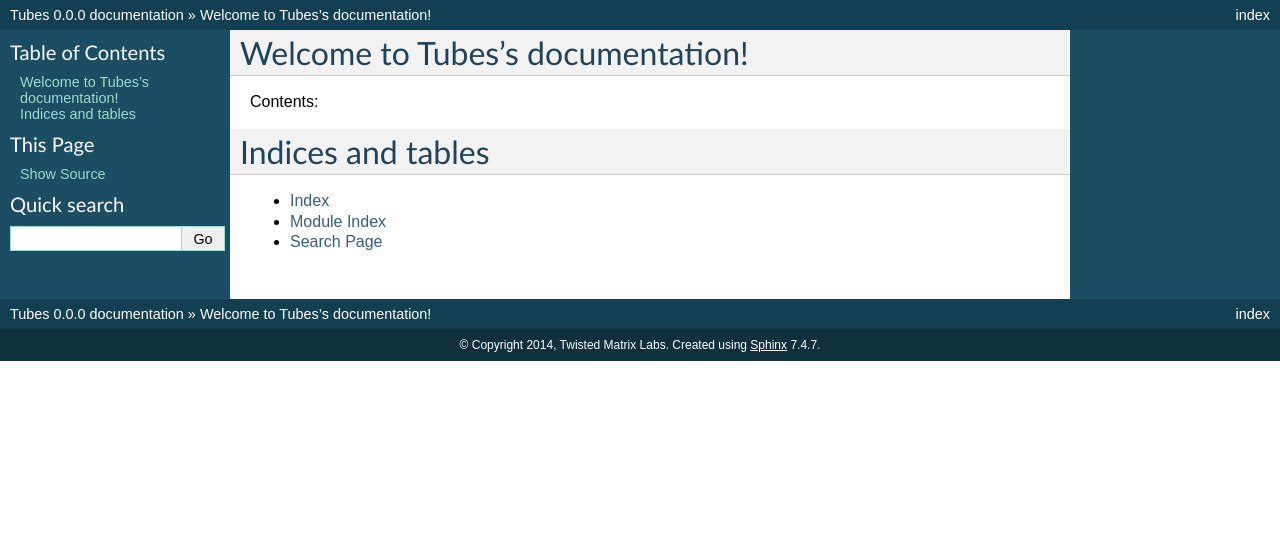
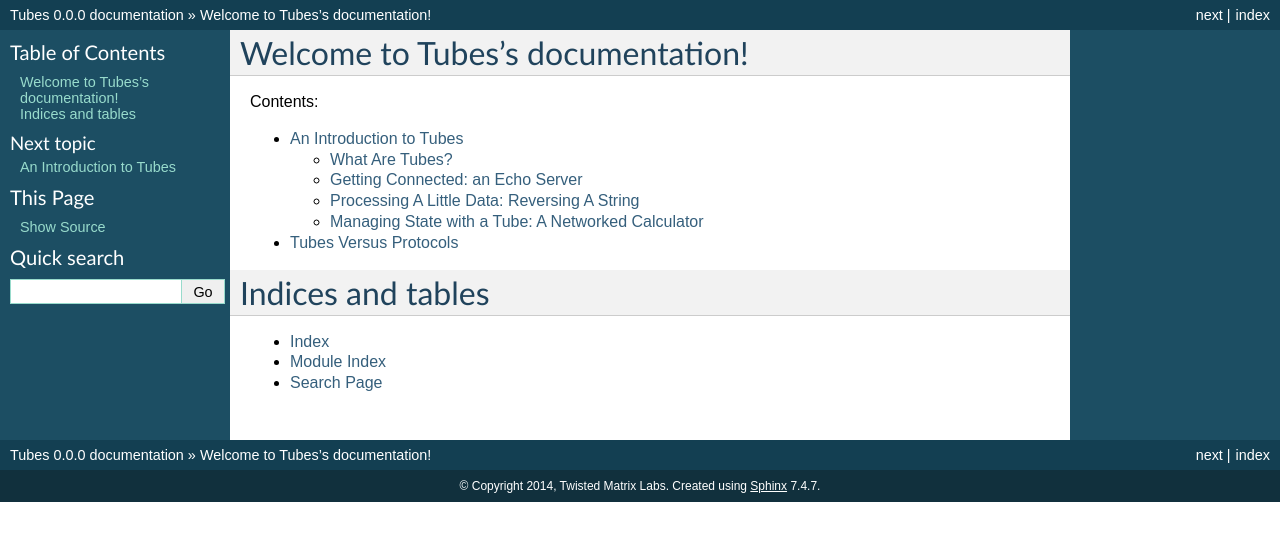
Before and after one commit to twisted/tubes, a Sphinx documentation site: the page built from docs/index.rst, in a window 1280 px wide. Shown: the top 541 px of the page. Built offline with Sphinx 7.4.7, drawn with Linux system fonts in a browser that asks for light colours; some of the changed lines change nothing that is shown.

Commit message:
copy the documentation

```diff
--- a/docs/index.rst
+++ b/docs/index.rst
@@ -11,6 +11,8 @@ Contents:
 .. toctree::
    :maxdepth: 2
 
+   tube.rst
+
 
 
 Indices and tables
--- /dev/null
+++ b/docs/listings/echoflow.py
@@ -0,0 +1,15 @@
+from twisted.tubes.protocol import factoryFromFlow
+from twisted.internet.endpoints import serverFromString
+from twisted.internet.defer import Deferred
+
+def echoFlow(fount, drain):
+    fount.flowTo(drain)
+
+def main(reactor, listenOn="stdio:"):
+    endpoint = serverFromString(reactor, listenOn)
+    endpoint.listen(factoryFromFlow(echoFlow))
+    return Deferred()
+
+from twisted.internet.task import react
+from sys import argv
+react(main, argv[1:])
--- /dev/null
+++ b/docs/listings/echonetstrings.py
@@ -0,0 +1,17 @@
+from twisted.tubes.tube import Tube
+from twisted.tubes.framing import stringsToNetstrings
+from twisted.tubes.protocol import factoryFromFlow
+from twisted.internet.endpoints import TCP4ServerEndpoint
+from twisted.internet.defer import Deferred
+
+def echoTubeFactory(fount, drain):
+    return (fount.flowTo(Tube(stringsToNetstrings()))
+                 .flowTo(drain))
+
+def main(reactor):
+    endpoint = TCP4ServerEndpoint(reactor, 4321)
+    endpoint.listen(factoryFromFlow(echoTubeFactory))
+    return Deferred()
+
+from twisted.internet.task import react
+react(main, [])
--- /dev/null
+++ b/docs/listings/fanchat.py
@@ -0,0 +1,156 @@
+
+from collections import defaultdict
+from json import loads, dumps
+
+from zope.interface.common import IMapping
+
+from twisted.internet.endpoints import serverFromString
+from twisted.internet.defer import Deferred
+
+from twisted.tubes.routing import Router, Routed, to
+from twisted.tubes.protocol import factoryFromFlow
+from twisted.tubes.itube import IFrame
+from twisted.tubes.tube import series, tube, receiver
+from twisted.tubes.framing import bytesToLines, linesToBytes
+from twisted.tubes.fan import Out, In
+
+
+
+
+@tube
+class Participant(object):
+    outputType = Routed(IMapping)
+
+    def __init__(self, hub, requestsFount, responsesDrain):
+        self._hub = hub
+        self._participation = {}
+        self._in = In()
+        self._router = Router()
+        self._participating = {}
+
+        # self._in is both commands from our own client and also messages from
+        # other clients.
+        requestsFount.flowTo(self._in.newDrain())
+        self._in.fount.flowTo(series(self, self._router.drain))
+
+        self.client = self._router.newRoute()
+        self.client.flowTo(responsesDrain)
+
+    def received(self, item):
+        return getattr(self, "do_" + item.pop("type"))(**item)
+
+    def do_name(self, name):
+        self.name = name
+        yield to(self.client, dict(named=name))
+
+    def do_join(self, channel):
+        fountFromChannel, drainToChannel = (
+            self._hub.channelNamed(channel).participate(self)
+        )
+        fountFromChannel.flowTo(self._in.newDrain())
+        fountToChannel = self._router.newRoute()
+        fountToChannel.flowTo(drainToChannel)
+
+        self._participating[channel] = fountToChannel
+        yield to(self.client,
+                 dict(type="joined", channel="channel"))
+        yield to(self._participating[channel],
+                 dict(type="joined"))
+
+    def do_speak(self, channel, message, id):
+        yield to(self._participating[channel],
+                 dict(type="spoke", message=message, id=id))
+        yield to(self.client, dict(type="spoke", id=id))
+
+    def do_shout(self, message, id):
+        for channel in self._participating.values():
+            yield to(channel, dict(type="spoke", message=message, id=id))
+        yield to(self.client, dict(type="shouted", id=id))
+
+    def do_tell(self, receiver, message):
+        # TODO: implement _establishRapportWith; should be more or less like
+        # joining a channel.
+        rapport = self._establishRapportWith(receiver)
+        yield to(rapport, dict(type="told", message=message))
+        # TODO: when does a rapport end?  timeout as soon as the write buffer
+        # is empty?
+
+    def do_told(self, sender, message):
+        yield to(self.client, message)
+
+    def do_spoke(self, channel, sender, message):
+        yield to(self.client, dict(type="spoke", channel=channel,
+                                   sender=sender.name, message=message))
+
+
+
+@receiver(IFrame, IMapping)
+def linesToCommands(line):
+    yield loads(line)
+
+
+
+@receiver(IMapping, IFrame)
+def commandsToLines(message):
+    yield dumps(message)
+
+
+
+class Channel(object):
+    def __init__(self, name):
+        self._name = name
+        self._out = Out()
+        self._in = In()
+        self._in.fount.flowTo(self._out.drain)
+
+    def participate(self, participant):
+        @receiver(IMapping, IMapping)
+        def addSender(item):
+            yield dict(item, sender=participant, channel=self._name)
+
+        return (self._out.newFount(),
+                series(addSender, self._in.newDrain()))
+
+
+
+@tube
+class OnStop(object):
+    def __init__(self, callback):
+        self.callback = callback
+    def received(self, item):
+        yield item
+    def stopped(self, reason):
+        self.callback()
+        return ()
+
+
+
+class Hub(object):
+    def __init__(self):
+        self.participants = []
+        self.channels = defaultdict(Channel)
+
+    def newParticipantFlow(self, fount, drain):
+        commandFount = fount.flowTo(
+            series(OnStop(lambda: self.participants.remove(participant)),
+                   bytesToLines(), linesToCommands)
+        )
+        commandDrain = series(commandsToLines, linesToBytes(), drain)
+        participant = Participant(self, commandFount, commandDrain)
+        self.participants.append(participant)
+
+    def channelNamed(self, name):
+        return self.channels[name]
+
+
+
+def main(reactor, port="stdio:"):
+    endpoint = serverFromString(reactor, port)
+    endpoint.listen(factoryFromFlow(Hub().newParticipantFlow))
+    return Deferred()
+
+
+
+from twisted.internet.task import react
+from sys import argv
+react(main, argv[1:])
--- /dev/null
+++ b/docs/listings/portforward.py
@@ -0,0 +1,23 @@
+
+import os
+
+from twisted.tubes.protocol import factoryFromFlow
+from twisted.internet.endpoints import serverFromString, clientFromString
+from twisted.internet.defer import Deferred
+
+def main(reactor, listen="tcp:4321", connect="tcp:localhost:6543"):
+    clientEndpoint = clientFromString(reactor, connect)
+    serverEndpoint = serverFromString(reactor, listen)
+
+    def incomingTubeFactory(listeningFount, listeningDrain):
+        def outgoingTubeFactory(connectingFount, connectingDrain):
+            listeningFount.flowTo(connectingDrain)
+            connectingFount.flowTo(listeningDrain)
+        clientEndpoint.connect(factoryFromFlow(outgoingTubeFactory))
+
+    serverEndpoint.listen(factoryFromFlow(incomingTubeFactory))
+    return Deferred()
+
+from twisted.internet.task import react
+from sys import argv
+react(main, argv[1:])
--- /dev/null
+++ b/docs/listings/reversetube.py
@@ -0,0 +1,24 @@
+from twisted.tubes.protocol import factoryFromFlow
+from twisted.internet.endpoints import serverFromString
+from twisted.internet.defer import Deferred
+from twisted.tubes.tube import tube, series
+
+@tube
+class Reverser(object):
+    def received(self, item):
+        yield b"".join(reversed(item))
+
+def reverseFlow(fount, drain):
+    from twisted.tubes.framing import bytesToLines, linesToBytes
+    lineReverser = series(bytesToLines(), Reverser(), linesToBytes())
+    fount.flowTo(lineReverser).flowTo(drain)
+
+def main(reactor, listenOn="stdio:"):
+    endpoint = serverFromString(reactor, listenOn)
+    endpoint.listen(factoryFromFlow(reverseFlow))
+    return Deferred()
+
+from twisted.internet.task import react
+
+from sys import argv
+react(main, argv[1:])
--- /dev/null
+++ b/docs/listings/rpn.py
@@ -0,0 +1,95 @@
+
+from twisted.tubes.protocol import factoryFromFlow
+from twisted.tubes.itube import IFrame, ISegment
+from twisted.tubes.tube import tube, receiver
+
+from twisted.internet.endpoints import serverFromString
+from twisted.internet.defer import Deferred
+
+class Calculator(object):
+    def __init__(self):
+        self.stack = []
+
+    def push(self, number):
+        self.stack.append(number)
+
+    def do(self, operator):
+        left = self.stack.pop()
+        right = self.stack.pop()
+        result = operator(left, right)
+        self.push(result)
+        return result
+
+@receiver(inputType=IFrame)
+def linesToNumbersOrOperators(line):
+    from operator import add, mul
+    try:
+        yield int(line)
+    except ValueError:
+        if line == '+':
+            yield add
+        elif line == '*':
+            yield mul
+
+@tube
+class CalculatingTube(object):
+    def __init__(self, calculator):
+        self.calculator = calculator
+
+    def received(self, value):
+        if isinstance(value, int):
+            self.calculator.push(value)
+        else:
+            yield self.calculator.do(value)
+
+@receiver()
+def numbersToLines(value):
+    yield str(value).encode("ascii")
+
+@tube
+class Prompter(object):
+    inputType = ISegment
+    outputType = ISegment
+    def started(self):
+        yield "> "
+    def received(self, item):
+        yield "> "
+
+def promptingCalculatorSeries():
+    from twisted.tubes.fan import Thru
+    from twisted.tubes.tube import series
+    from twisted.tubes.framing import bytesToLines, linesToBytes
+
+    full = series(bytesToLines(),
+                  Thru([series(linesToNumbersOrOperators,
+                               CalculatingTube(Calculator()),
+                               numbersToLines,
+                               linesToBytes()),
+                        series(Prompter())]))
+    return full
+
+def calculatorSeries():
+    from twisted.tubes.tube import series
+    from twisted.tubes.framing import bytesToLines, linesToBytes
+
+    return series(
+        bytesToLines(),
+        linesToNumbersOrOperators,
+        CalculatingTube(Calculator()),
+        numbersToLines,
+        linesToBytes()
+    )
+
+def mathFlow(fount, drain):
+    processor = calculatorSeries()
+    nextDrain = fount.flowTo(processor)
+    nextDrain.flowTo(drain)
+
+def main(reactor, port="stdio:"):
+    endpoint = serverFromString(reactor, port)
+    endpoint.listen(factoryFromFlow(mathFlow))
+    return Deferred()
+
+from twisted.internet.task import react
+from sys import argv
+react(main, argv[1:])
--- /dev/null
+++ b/docs/tube.rst
@@ -0,0 +1,230 @@
+
+An Introduction to Tubes
+========================
+
+What Are Tubes?
+---------------
+
+The :api:`tubes <tubes>` package provides composable flow-control and data processing.
+
+Flow-control is control over the source, destination, and rate of data being processed.
+Tubes implements this in a type-agnostic way, meaning that a set of rules for controlling the flow of data can control that flow regardless of the type of that data, from raw streams of bytes to application-specific messages and back again.
+
+Composable data processing refers to processing that can occur in independent units.
+For example, the conversion of a continuous stream of bytes into a discrete sequence of messages can be implemented independently from the presentation of or reactions to those messages.
+This allows for similar messages to be relayed in different formats and by different protocols, but be processed by the same code.
+
+In this document, you will learn how to compose founts (places where data comes from), drains (places where data goes to), and tubes (things that modify data by converting inputs to outputs) to create flows.
+You'll also learn how to create your own tubes to perform your own conversions of input to output.
+By the end, you should be able to put a series of tubes onto the Internet as a server or a client.
+
+
+Getting Connected: an Echo Server
+---------------------------------
+
+Let's start with an example.
+The simplest way to process any data is to avoid processing it entirely, to pass input straight on to output.
+On a network, that means an echo server as described in :rfc:`862`.
+Here's a function which uses interfaces defined by ``tubes`` to send its input straight on to its output:
+
+.. literalinclude:: listings/echoflow.py
+    :pyobject: echoFlow
+
+In the above example, ``echoFlow`` takes two things: a :api:`tubes.itube.IFount <fount>`, or a source of data, and a :api:`tubes.itube.IDrain <drain>` , or a place where data eventually goes.
+Such a function is called a "flow", because it establishes a flow of data from one place to another.
+Most often, the arguments to such a function are the input from and the output to the same network connection.
+The fount represents data coming in over the connection, and the drain represents data going back out over that same connection.
+
+To *use* ``echoFlow`` as a server, you have to attach it to a listening :doc:`endpoint <endpoints>`.
+
+:download:`echoflow.py <listings/echoflow.py>`
+
+.. literalinclude:: listings/echoflow.py
+
+This fully-functioning example (just run it with "``python echoflow.py``") implements an echo server.
+By default, you can test it out by typing into it.
+
+.. code-block:: console
+
+    $ python echoflow.py
+    are you an echo server?
+    are you an echo server?
+    ^C
+
+If you want to see this run on a network, you can give it an endpoint description.
+For example, to run on TCP port 4321:
+
+.. code-block:: console
+
+    $ python echoflow.py tcp:4321
+
+and then in another command-line window:
+
+.. code-block:: console
+
+    $ telnet 127.0.0.1 4321
+    Trying 127.0.0.1...
+    Connected to localhost.
+    Escape character is '^]'.
+    are you an echo server?
+    are you an echo server?
+    ^]
+    telnet> close
+    Connection closed.
+
+You can test it out with ``telnet localhost 4321``.
+
+.. note::
+
+    If you are on Windows, ``telnet`` is not installed by default.
+    If you see an error message like:
+
+    .. code-block:: console
+
+        'telnet' is not recognized as an internal or external command,
+        operable program or batch file.
+
+    then you can install ``telnet`` by running the command
+
+    .. code-block:: console
+
+        C:\> dism /online /Enable-Feature /FeatureName:TelnetClient
+
+    in an Administrator command-prompt first.
+
+However, this example still performs no processing of the data that it is receiving.
+
+Processing A Little Data: Reversing A String
+--------------------------------------------
+
+Let's perform some very simple processing on our input data: we will reverse each line that we receive.
+
+This immediately raises the question: how do we tell when we have received a whole line?
+The previous echo example didn't care because it would just emit whatever bytes were sent to it, regardless of whether it had received a whole message or not.
+(It just so happens that your terminal only sends the bytes when you hit the "enter" key.)
+We can't just split up the incoming data with ``bytes.split`` because we might receive one line, part of a line, or multiple lines in one network message.
+Luckily Twisted implements this for us, with the handy :api:`tubes.framing` module (so called because it puts "frames" around chunks of bytes, and you can distinguish one chunk from the next).
+
+.. note::
+
+    There are many types of framing mechanisms, and the one we're demonstrating here, line-oriented message separation, while it is extremely common, is one of the worst ones.
+    For example, a line-delimited message obviously cannot include a newline, and if you try to transmit one that does, you may get a garbled data stream.
+    The main advantage of a line-separated protocol is that it works well for interactive examples, since a human being can type lines into a terminal.
+    For example, it works well for documentation :-).
+    However, if you're designing your own network protocol, please consider using a length-prefixed framing mechanism, such as :api:`tubes.framing.netstringsToStrings <netstrings>`.
+
+Much like in the echo example, we need a flow function which sets up the flow of data from a fount to a drain.
+
+.. literalinclude:: listings/reversetube.py
+   :pyobject: reverseFlow
+
+In this flow function, we have a new object, a *series of Tubes*, created by the :api:`tubes.tube.series <series>` function.
+You can read the construction of the ``lineReverser`` series as a flow of data from left to right.
+The output from each tube in the series is passed as the input to the tube to its right.
+
+We are expecting a stream of bytes as our input, because that's the only thing that ever comes in from a network.
+Therefore the first element in the series, :api:`tubes.framing.bytesToLines <bytesToLines>`, as its name implies, converts the stream of bytes into a sequence of lines.
+The next element in the series, ``Reverser``, reverses its inputs, which, being the output of :api:`tubes.framing.bytesToLines <bytesToLines>`, are lines.
+
+``Reverser`` is implemented like so:
+
+.. literalinclude:: listings/reversetube.py
+   :pyobject: Reverser
+
+
+Managing State with a Tube: A Networked Calculator
+--------------------------------------------------
+
+To demonstrate both receiving and processing data, let's write a `reverse polish notation <https://en.wikipedia.org/wiki/Reverse_Polish_notation>`_ calculator for addition and multiplication.
+
+Interacting with it should look like this:
+
+.. code-block:: console
+    :emphasize-lines: 4,7
+
+    3
+    4
+    +
+    7
+    2
+    *
+    14
+
+In order to implement this program, you will construct a *series* of objects which process the data; specifically, you will create a :api:`tubes.series <series>` of :api:`tubes.Tube <Tube>`\s.
+Each :api:`tubes.Tube` in the :api:`tubes.series` will be responsible for processing part of the data.
+
+Lets get started with just the core component that will actually perform calculations.
+
+.. literalinclude:: listings/rpn.py
+   :pyobject: Calculator
+
+``Calculator`` gives you an API for pushing numbers onto a stack, and for performing an operation on the top two items in the stack, the result of which is then pushed to the top of the stack.
+
+Now let's look at the full flow which will pass inputs to a ``Calculator`` and relay its output:
+
+.. literalinclude:: listings/rpn.py
+   :pyobject: calculatorSeries
+
+The first tube in this series, provided by the `framing` module built in to `tubes`, transforms a stream of bytes into lines.
+Then, ``LinesToNumbersOrOperators`` - which you'll write in a moment - should transform lines into a combination of numbers and operators (functions that perform the work of the ``"+"`` and ``"*"`` commands), then from numbers and operators into more numbers - sums and products - from those integers into lines, and finally from those lines into newline-terminated segments of data that are sent back out.
+A ``CalculatingTube`` should pass those numbers and operators to a ``Calculator``, and produce numbers as output.
+`NumbersToLines` should convert the output numbers into byte strings, and `linesToBytes` performs the inverse of `bytesToLines` by appending newlines to those outputs.
+
+Let's look at `LinesToNumbersOrOperators`.
+
+.. literalinclude:: listings/rpn.py
+   :prepend: @tube
+   :pyobject: LinesToNumbersOrOperators
+
+`ITube.received` takes an input and produces an iterable of outputs.
+A tube's input is the output of the tube preceding it in the series.
+In this case, `LinesToNumbersOrOperators` receives the output of `bytesToLines`, which outputs sequences of bytes (without a trailing line separator).
+Given the specification for the RPN calculator's input above, those lines may contain ASCII integers (like ``b"123"``) or ASCII characters representing arithmetic operations (``b"+"`` or ``b"*"``).
+`LinesToNumbersOrOperators` output falls into two categories: each line containing decimal numbers results in an integer output, and each operator character is represented by a python funtion object that can perform that operation.
+
+Now that you've parsed those inputs into meaningful values, you can send them on to the ``Calculator`` for processing.
+
+.. literalinclude:: listings/rpn.py
+   :prepend: @tube
+   :pyobject: CalculatingTube
+
+`CalculatingTube` takes a `Calculator` to its constructor, and provides a `received` method which takes, as input, the outputs produced by `LinesToNumbersOrOperators`.
+It needs to distinguish between the two types it might be handling --- integers, or operators --- and it does so with `isinstance`.
+When it is handling an integer, it pushes that value onto its calculator's stack, and, importantly, does not produce any output.
+When it is handling an operator, it applies that operator with its calculator's `do` method, and outputs the result (which will be an integer).
+
+Unlike `LinesToNumbersOrOperators`, `CalculatingTube` is *stateful*.
+It does not produce an output for every input.
+It only produces output when it encounters an operator.
+
+Finally we need to move this output along so that the user can see it.
+
+To do this, we use the very simple `NumbersToLines` which takes integer inputs and transforms them into ASCII bytes.
+
+.. literalinclude:: listings/rpn.py
+   :prepend: @tube
+   :pyobject: NumbersToLines
+
+Like `LinesToNumbersOrOperators`, `NumbersToLines` is stateless, and produces one output for every input.
+
+Before sending the output back to the user, you need to add a newline to each number so it is legible to the user.
+Otherwise the distinct numbers "3", "4", and "5" would show up as "345".
+
+For this, we use the aforementioned `bytesToLines` tube, which appends newlines to its inputs.
+
+Tubes Versus Protocols
+======================
+
+If you've used Twisted before, you may notice that half of the line-splitting above is exactly what :api:`twisted.protocols.basic.LineReceiver <LineReceiver>` does, and that there are lots of related classes that can do similar things for other message types.
+The other half is handled by :doc:`producers and consumers <producers>`.
+``tubes`` is a *newer*  interface than those things, and you will find it somewhat improved.
+If you're writing new code, you should generally prefer to use ``tubes``.
+
+There are three ways in which ``tubes`` is better than using producers, consumers, and the various ``XXXReceiver`` classes directly.
+
+#. ``tubes`` is *general purpose*.
+   Whereas each ``FooReceiver`` class receives ``Foo`` objects in its own way, ``tubes`` provides consistent, re-usable abstractions for sending and receiving.
+#. ``tubes`` *does not require subclassing*.
+   The fact that different responsibilities live in different objects makes it easier to test and instrument them.
+#. ``tubes`` *handles flow-control automatically*.
+   The manual flow-control notifications provided by ``IProducer`` and ``IConsumer`` are still used internally in ``tubes`` to hook up to ``twisted.internet``, but the interfaces defined in ``tubes`` itself are considerably more flexible, as they allow you to hook together chains of arbitrary length, as opposed to just getting buffer notifications for a single connection to a single object.
```
